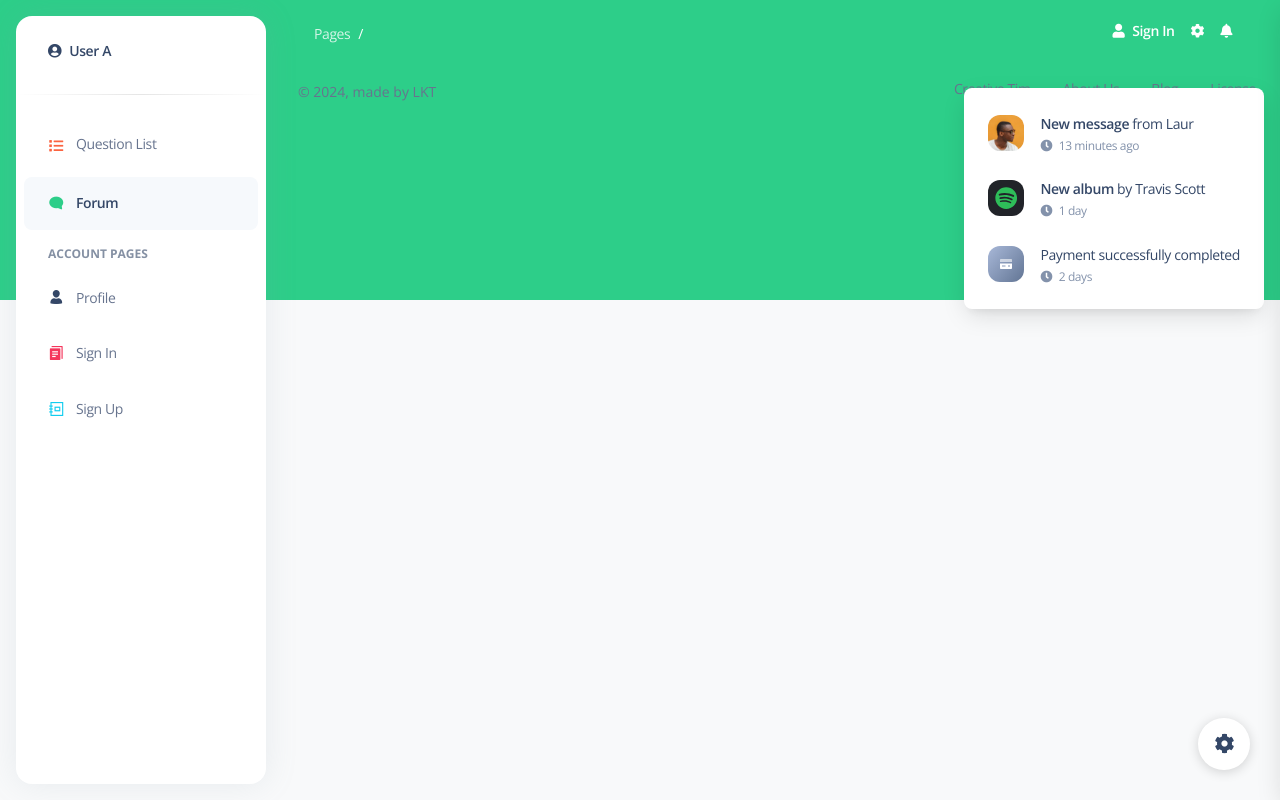
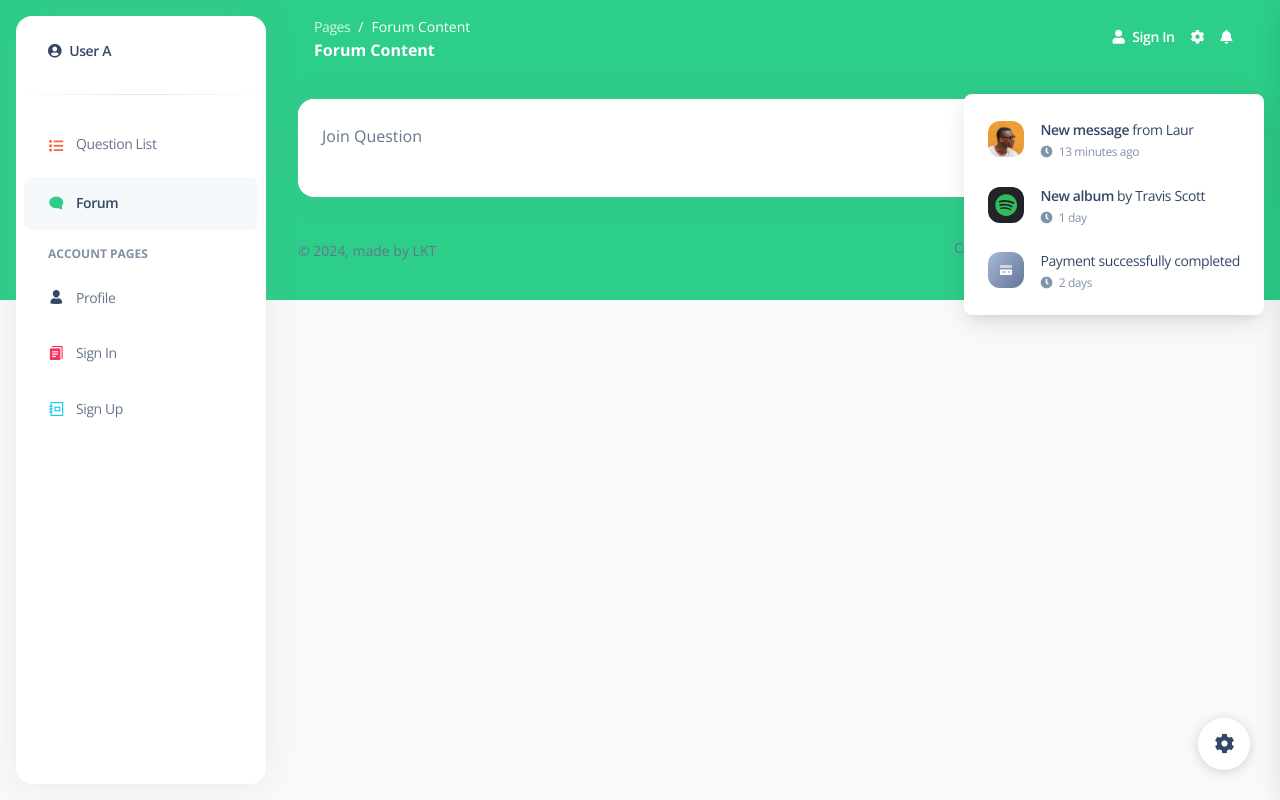
Before and after one commit to RKOP411/Cloud-Based-Near-Line-Video-Q-A-E-learning-Platform-, a Vue app in the folder Frontend/: page /tables/forum/forumcontent in a window 1280 px wide. Built offline with nearby package versions, Linux system fonts and the light colour scheme.

Commit message:
forumcontent

```diff
--- a/Frontend/src/router/index.js
+++ b/Frontend/src/router/index.js
@@ -15,6 +15,7 @@ import CreateChat from "../views/CreateChatCroup.vue";
 import UploadQuestion from "../views/Student/Upload_Question.vue";
 import JoinQuestion from "../views/JoinQuestion.vue";
 import Forum from "../views/Forum.vue";
+import ForumContent from "../views/ForumContent.vue";
 
 
 
@@ -37,10 +38,18 @@ const routes = [
     component: Tables,
   },
   {
-    path: "/forum",
+    path: "/tables/forum",
     name: "Forum",
     component: Forum,
   },
+
+  {
+    path: "/tables/forum/forumcontent",
+    name: "Forum Content",
+    component: ForumContent,
+  },
+
+
 
   {
     path: "/virtual-reality",
--- /dev/null
+++ b/Frontend/src/views/ForumContent.vue
@@ -0,0 +1,18 @@
+<template>
+  <main>
+    <div class="py-4 container-fluid">
+      <div class="row">
+        <div class="col-md-12">
+          <div class="card">
+            <div class="card-header pb-0">
+              <div class="d-flex align-items-center">
+                <p class="mb-0">Join Question</p>
+              </div>
+            </div>
+            <div class="card-body"></div>
+          </div>
+        </div>
+      </div>
+    </div>
+  </main>
+</template>
--- a/Frontend/src/views/JoinQuestion.vue
+++ b/Frontend/src/views/JoinQuestion.vue
@@ -6,7 +6,7 @@
             <div class="card">
               <div class="card-header pb-0">
                 <div class="d-flex align-items-center">
-                  <p class="mb-0">Join Question</p>
+                  <p class="mb-0">Forum Content</p>
                 </div>
               </div>
               <div class="card-body">
--- a/Frontend/src/views/components/Forum_Course.vue
+++ b/Frontend/src/views/components/Forum_Course.vue
@@ -43,7 +43,7 @@
                     ></i>
                   </div>
                   <div class="d-flex flex-column justify-content-center">
-                    <a href="forum" class="text-decoration-none">
+                    <a href="tables/forum" class="text-decoration-none">
                       <h6 class="mb-0 text-sm">{{ item.CourseName }}</h6>
                       <p class="text-xs text-secondary mb-0">
                         {{ item.TeacherName }}
```
